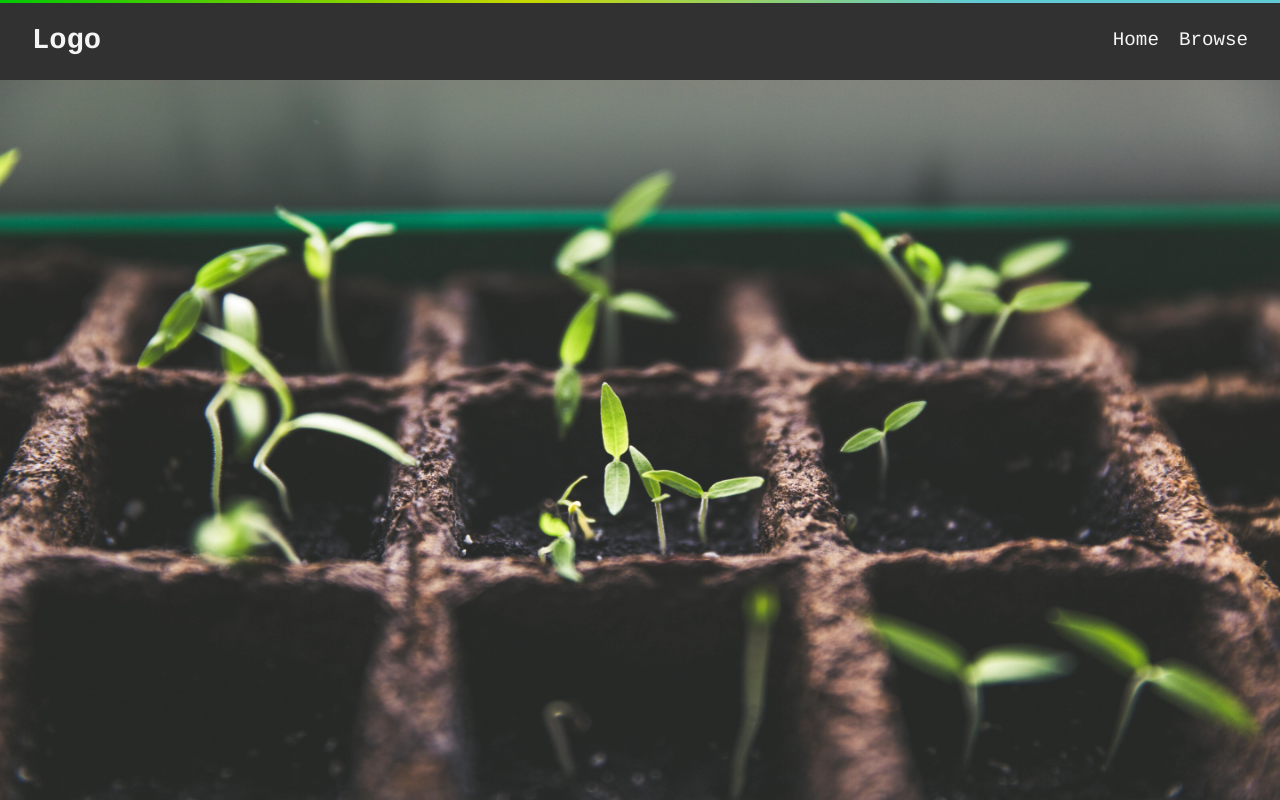
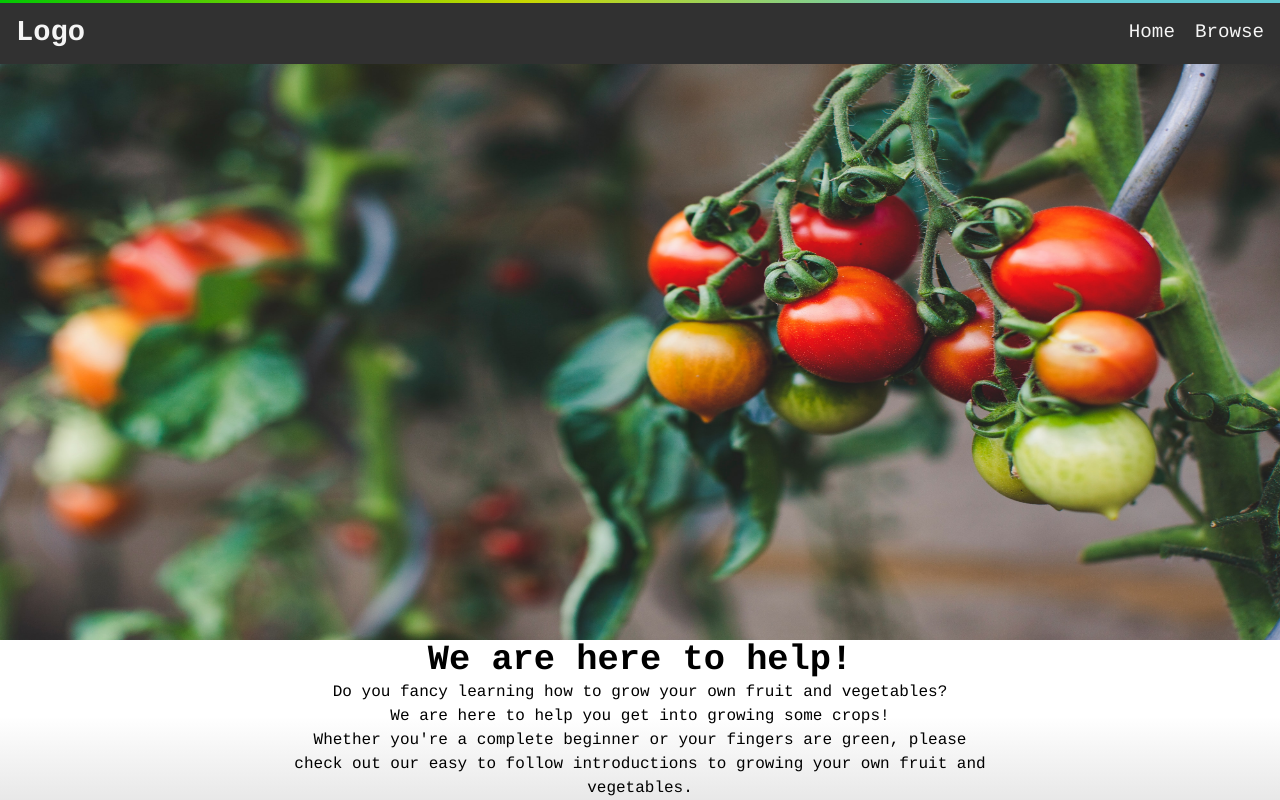
Before and after one commit to SchoolOfCode/w15_collaborative-react-project-fruit-veggie-grow-pro-team-i, a React (Create React App) app in the folder veggie_fruit_growpros/: page / in a window 1280 px wide. Shown: the top 800 px of the page. Built offline with nearby package versions, Linux system fonts and the light colour scheme.

Commit message:
added text block component, some styling added

```diff
--- a/veggie_fruit_growpros/src/components/BrowsePage/BrowsePage.css
+++ b/veggie_fruit_growpros/src/components/BrowsePage/BrowsePage.css
@@ -12,9 +12,14 @@
   background-color: white;
 }
 
+.hero-container {
+  display: flex;
+
+}
+
 .hero-image{
   width: 100%;
-  height: 100vh;
+  height: 80vh;
 }
 
 .CardContainer{
--- a/veggie_fruit_growpros/src/components/BrowsePage/BrowsePage.js
+++ b/veggie_fruit_growpros/src/components/BrowsePage/BrowsePage.js
@@ -2,6 +2,7 @@ import { useState } from "react"
 import TileCards from "./TileCards"
 import PopUp from "./popup/PopUp"
 import Hero from "../Hero"
+import LandingInfoBlock  from "../LandingInfoBlock/LandingInfoBlock"
 import SortButtons from "./SortButtons";
 import Footer from "../Footer";
 
@@ -23,6 +24,7 @@ const BrowsePage = () => {
     <>
     <div className="BrowsePage">
     <Hero/>
+    <LandingInfoBlock/>
     <PopUp popUpID={popUpID} setpopUpID={setpopUpID} />
 
       <div className="CardContainer">
--- a/veggie_fruit_growpros/src/components/Hero.js
+++ b/veggie_fruit_growpros/src/components/Hero.js
@@ -1,10 +1,11 @@
-import vegImagePlaceholder from "../components/images/vegimageplaceholder.jpg"
+import vegImagePlaceholder from "../components/images/tomatoes-hero-placeholder.jpg"
 
 const Hero = () => {
     return (
-        <div className="hero-image__container">
-        <img className="hero-image" alt="Veggy background" src={vegImagePlaceholder}/>
+        <div className="hero-container">
+            <img className="hero-image" alt="Veggy background" src={vegImagePlaceholder}/>
         </div>
+
      );
 }
 
--- /dev/null
+++ b/veggie_fruit_growpros/src/components/LandingInfoBlock/LandingInfoBlock.css
@@ -0,0 +1,26 @@
+.landing-info {
+    background-color: #e8e8e8;
+    background-image: linear-gradient(0deg, #e8e8e8 0%, #ffffff 52%);
+    width: 100%;
+}
+
+.landing-info-title {
+    font-size: calc(28px + (38 - 28) * ((100vw - 375px) / (1600 - 375)));
+    align-self: center;
+}
+
+.landing-info-text {
+    text-align: center;
+    line-height: 1.5rem;
+}
+
+.landing-info-text-container {
+    display: flex;
+    flex-direction: column;
+    align-items:flex-start;
+    justify-content: space-evenly;
+    height: 100%;
+    width: 55%;
+    margin-left: auto;
+    margin-right: auto;
+}
--- /dev/null
+++ b/veggie_fruit_growpros/src/components/LandingInfoBlock/LandingInfoBlock.js
@@ -0,0 +1,19 @@
+import './LandingInfoBlock.css'
+
+const LandingInfoBlock = () => {
+    return (
+        <section className="landing-info">
+            <div className="landing-info-text-container">
+                <h1 className="landing-info-title">We are here to help!</h1>
+                <p className="landing-info-text">Do you fancy learning how to grow your own fruit and vegetables?
+                <br/>
+                We are here to help you get into growing some crops!
+                <br/>
+                Whether you're a complete beginner or your fingers are green, please check out our easy to follow introductions to growing your own fruit and vegetables.
+                </p>
+            </div>
+        </section>
+     );
+}
+
+export default LandingInfoBlock;
--- a/veggie_fruit_growpros/src/components/NavigationBar/Navbar.css
+++ b/veggie_fruit_growpros/src/components/NavigationBar/Navbar.css
@@ -2,7 +2,7 @@
     position: fixed;
     background-color: rgb(49, 49, 49);
     width: 100%;
-    height: 10vh;
+    height: 8vh;
     display: flex;
     justify-content: center;
     justify-content: space-between;
@@ -15,7 +15,7 @@
     position: fixed;
     vertical-align: top;
     height: 0.4vh;
-    width: 100vw;
+    width: 100%;
     background: linear-gradient(to  right,rgb(3, 200, 3),#c8d600 41.07%,#61cbd4 76.05%);
     z-index: 2;
 }
@@ -23,7 +23,7 @@
 .navbar-logo {
     color: whitesmoke;
     justify-self: start;
-    margin-left: 2rem;
+    margin-left: 1rem;
     cursor: pointer;
 }
 
@@ -40,7 +40,7 @@
     list-style: none;
     text-align: center;
     justify-content: end;
-    margin-right: 2rem;
+    margin-right: 1rem;
 }
 
 .nav-links {
--- a/veggie_fruit_growpros/src/components/NavigationBar/Navbar.js
+++ b/veggie_fruit_growpros/src/components/NavigationBar/Navbar.js
@@ -8,7 +8,7 @@ const Navbar = () => {
         <>
         <div className="color-border"></div>
         <nav className="NavbarItems">
-            <h1 className="navbar-logo">Logo<i className="navbar-icon"></i></h1>
+            <h1 className="navbar-logo">Logo<a href='#' className="navbar-icon" ></a></h1>
             <ul className="nav-menu">
                 {MenuItems.map((item, index) => {
                     return (
```
Also changed, not shown: veggie_fruit_growpros/src/components/images/tomatoes-hero-placeholder.jpg (added), 1 other file (tests, documents, lock files or other folders).
